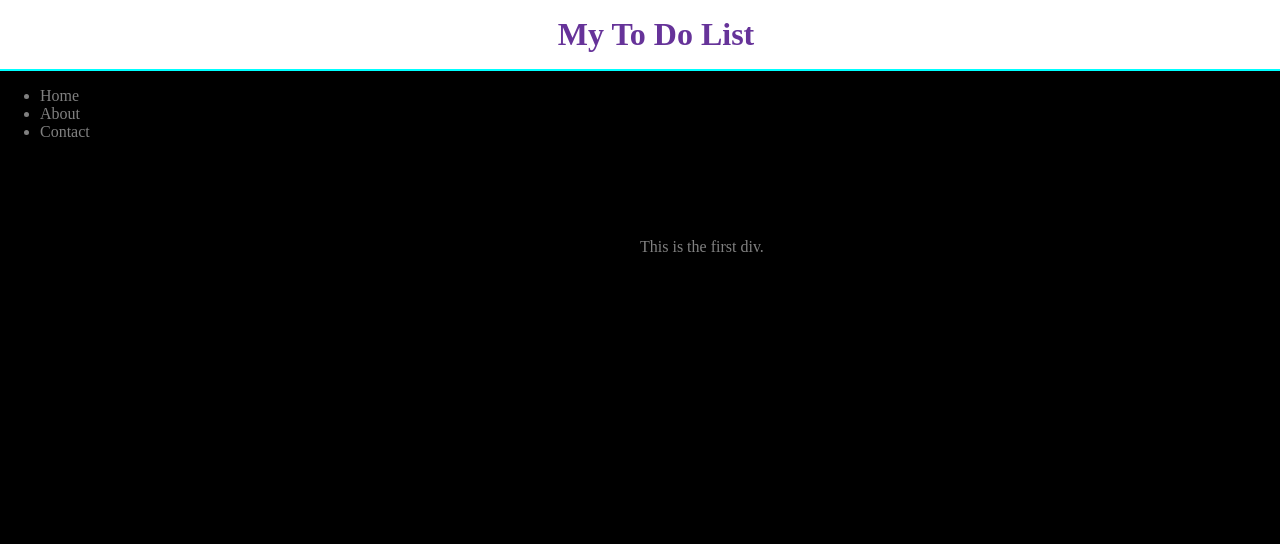
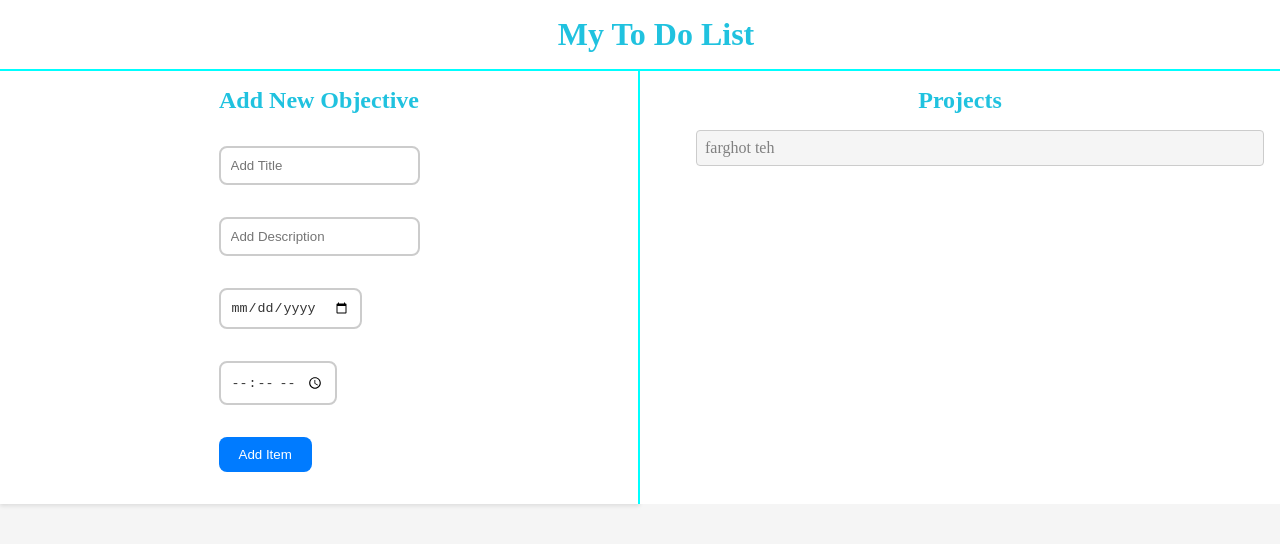
Before and after one commit to Jennygit125/my-to-do-list, a website: page src/template.html in a window 1280 px wide. Shown: the top 544 px of the page. Drawn offline with Linux system fonts and the light colour scheme.

Commit message:
creating a commit message for the following changes: - modified:   package-lock.json - modified:   package.json - new file:   src/brain.js - deleted:    src/greeting.js - modified:   src/index.js - modified:   src/styles.css - modified:   src/template.html  currently creating  a to-do list application. I have added a new file called brain.js which will contain the logic for the application. I have also modified the index.js file to import the brain.js file and removed the greeting.js file as it is no longer needed. Additionally, I have made some changes to the styles.css file to improve the layout and design of the application. Finally, I have updated the template.html file to reflect the changes made in the index.js and styles.css files.

```diff
--- a/package.json
+++ b/package.json
@@ -6,5 +6,8 @@
     "style-loader": "^4.0.0",
     "webpack-cli": "^7.0.2",
     "webpack-dev-server": "^5.2.3"
+  },
+  "dependencies": {
+    "date-fns": "^4.1.0"
   }
 }
--- a/src/greeting.js
+++ /dev/null
@@ -1,2 +0,0 @@
-// greeting.js
-export const greeting = "Hello, Odinite!";
--- a/src/index.js
+++ b/src/index.js
@@ -1,5 +1,6 @@
 // src/index.js
 import "./styles.css";
+import "./brain.js";
 
 import odinImage from "./logo.png";
 
--- a/src/styles.css
+++ b/src/styles.css
@@ -2,28 +2,75 @@
 *{margin:0;
 }
 body {
-  background-color: black;
+  background-color:whitesmoke;
   color: gray;
 }
 header {
   background-color: white;
   width: 100vw;
   border-bottom: 2px solid aqua;
-  color:rebeccapurple;
+  color:rgb(32, 194, 223);
   position: sticky;
   text-align: center;
   padding: 1rem;
 }
 #container{
-    margin-top: 1rem;
     display:grid;
     grid-template-columns: repeat(2, 1fr);
 }
-#main-card {
+#left {
+  background-color: white;
+  margin: 0;
+  border-right: solid 2px aqua;
+  padding: 1rem;
   display: flex;
-  min-height: 40vh;
-  min-width: 40vw;
+  justify-content: center;
+  box-shadow: 0 2px 4px rgba(0,0,0,0.1);
+}
+#right {
+  background-color: white;
+  margin: 0;
+
+  padding: 1rem;
+  display: block;
+}
+h2 {
+  color: rgb(32, 194, 223);
+  justify-self: center;
+  margin-bottom: 1rem;
+}
+li {
+  list-style: none;
+  background-color: whitesmoke;
+  margin: 0.5rem 0;
+  padding: 0.5rem;
+  border-radius: 4px;
+  border: solid 1px #ccc;
+  display: flex;
+  justify-content: space-between;
   align-items: center;
-  background-position: center;
-  background-size: cover;
 }
+
+input {
+  border: 2px solid #ccc;
+  border-radius: 8px;
+  padding: 10px;
+  transition: border-color 0.3s;
+  color: #333;
+  margin: 1rem;
+}
+button {
+  background-color: #007bff;
+  color: white;
+  border: none;
+  border-radius: 8px;
+  padding: 10px 20px;
+  cursor: pointer;
+  transition: background-color 0.3s;
+  margin: 1rem;
+}
+
+input:focus {
+  border-color: #007bff;
+  outline: none;
+}
--- a/src/template.html
+++ b/src/template.html
@@ -13,16 +13,29 @@
         <h1>My To Do List</h1>
        </header>
        <div id="container">
-       <nav>
-        <ul>
-            <li>Home</li>
-            <li>About</li>
-            <li>Contact</li>
-        </ul>
-       </nav>
-       <div id="main-card">
-            <p>This is the first div.</p>
+        <div id="left">
+            <p></p>
+       <form id="add-item-form">
+
+        <h2>Add New Objective</h2>
+        <input type="text" id="Title" placeholder="Add Title">
+        <br>
+        <input type="text" id="Description" placeholder="Add Description"><br>
+        <input type="date" id="DueDate"><br>
+        <input type="time" id="DueTime"><br>
+        <button type="submit">Add Item</button>
+       </form>
+        </div>
+        <div id="right">
+            <h2>Projects</h2>
+            <ul id="to-do-list">
+                <li>
+                    farghot teh
+                </li>
+
+            </ul>
        </div>
+
        </div>
     </body>
 </html>
```
Also changed, not shown: src/brain.js (added, +66 -0 lines), 1 other file.
